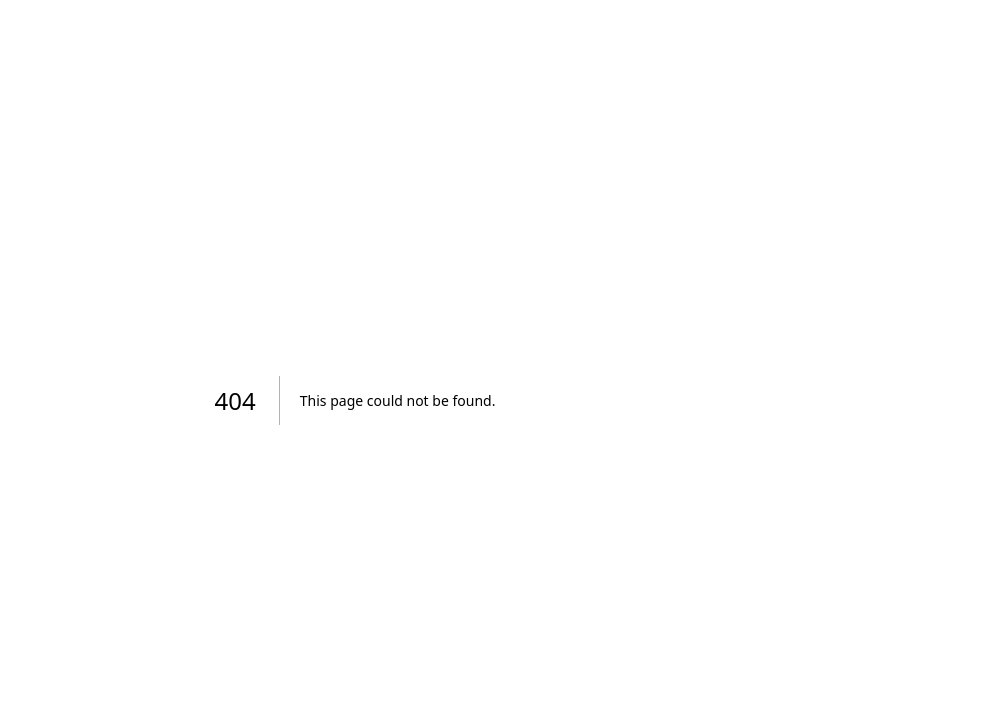
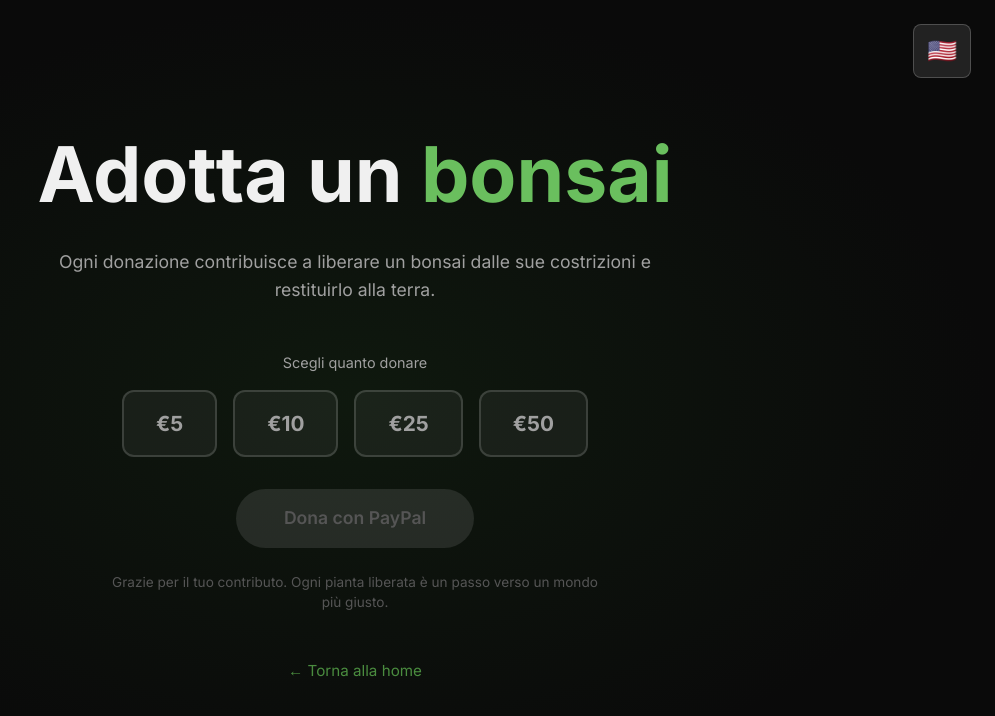
Before and after one commit to kaliterm404-dev/freedombonsai, a Next.js app: page /dona in a window 1280 px wide. Before the commit this address had no page. Shown: the top 716 px of the page, without its empty margins (285-1280 px from the left). Built offline with nearby package versions, Linux system fonts and the light colour scheme; a web font is replaced by a local one.

Commit message:
Add donation page, update button link, footer scroll to top

```diff
--- /dev/null
+++ b/app/dona/page.tsx
@@ -0,0 +1,135 @@
+"use client";
+
+import { useEffect, useRef, useState } from "react";
+import { gsap } from "gsap";
+import Link from "next/link";
+
+const texts = {
+  it: {
+    title: "Adotta un",
+    titleGreen: "bonsai",
+    subtitle: "Ogni donazione contribuisce a liberare un bonsai dalle sue costrizioni e restituirlo alla terra.",
+    amount: "Scegli quanto donare",
+    custom: "Importo personalizzato",
+    donate: "Dona con PayPal",
+    back: "← Torna alla home",
+    thanks: "Grazie per il tuo contributo. Ogni pianta liberata è un passo verso un mondo più giusto.",
+  },
+  en: {
+    title: "Adopt a",
+    titleGreen: "bonsai",
+    subtitle: "Every donation helps free a bonsai from its constraints and return it to the earth.",
+    amount: "Choose your donation",
+    custom: "Custom amount",
+    donate: "Donate with PayPal",
+    back: "← Back to home",
+    thanks: "Thank you for your contribution. Every freed plant is a step toward a more just world.",
+  },
+};
+
+export default function Dona() {
+  const ref = useRef<HTMLDivElement>(null);
+  const [lang, setLang] = useState<"it" | "en">("it");
+  const [selected, setSelected] = useState<number | null>(null);
+  const t = texts[lang];
+
+  useEffect(() => {
+    if (!ref.current) return;
+    gsap.fromTo(
+      ref.current.querySelectorAll(".fade-up"),
+      { opacity: 0, y: 30 },
+      { opacity: 1, y: 0, duration: 1, stagger: 0.15, ease: "power3.out", delay: 0.2 }
+    );
+  }, []);
+
+  useEffect(() => {
+    const stored = localStorage.getItem("fb-lang");
+    if (stored === "en") setLang("en");
+  }, []);
+
+  const amounts = [5, 10, 25, 50];
+
+  const handleDonate = () => {
+    if (!selected) return;
+    const paypalUrl = `https://www.paypal.com/donate/?business=infofreedombonsai@gmail.com&amount=${selected}&currency_code=EUR&item_name=FreedomBonsai+-+Adotta+un+bonsai`;
+    window.open(paypalUrl, "_blank");
+  };
+
+  return (
+    <div ref={ref} style={{ minHeight: "100vh", display: "flex", flexDirection: "column", alignItems: "center", justifyContent: "center", padding: "2rem", position: "relative", background: "#0a0a0a" }}>
+      <div style={{ position: "absolute", inset: 0, background: "radial-gradient(ellipse at center, rgba(26,58,24,0.3) 0%, transparent 70%)" }} />
+
+      {/* LANGUAGE TOGGLE */}
+      <button
+        onClick={() => { const next = lang === "it" ? "en" : "it"; setLang(next); localStorage.setItem("fb-lang", next); }}
+        style={{ position: "fixed", top: "1.5rem", right: "1.5rem", zIndex: 100, background: "rgba(255,255,255,0.1)", border: "1px solid rgba(255,255,255,0.2)", borderRadius: "8px", padding: "0.5rem 0.8rem", cursor: "pointer", fontSize: "1.5rem", backdropFilter: "blur(10px)" }}
+      >
+        {lang === "it" ? "🇺🇸" : "🇮🇹"}
+      </button>
+
+      <h1 className="fade-up" style={{ fontFamily: "var(--font-serif)", fontSize: "clamp(2.5rem, 6vw, 5rem)", fontWeight: 700, textAlign: "center", marginBottom: "1rem", position: "relative" }}>
+        {t.title} <span style={{ color: "#6abf5e" }}>{t.titleGreen}</span>
+      </h1>
+
+      <p className="fade-up" style={{ color: "#a0a0a0", fontSize: "1.1rem", textAlign: "center", maxWidth: "600px", lineHeight: 1.6, marginBottom: "3rem", position: "relative" }}>
+        {t.subtitle}
+      </p>
+
+      <p className="fade-up" style={{ color: "#a0a0a0", fontSize: "0.9rem", marginBottom: "1rem", position: "relative" }}>
+        {t.amount}
+      </p>
+
+      <div className="fade-up" style={{ display: "flex", gap: "1rem", marginBottom: "2rem", flexWrap: "wrap", justifyContent: "center", position: "relative" }}>
+        {amounts.map((a) => (
+          <button
+            key={a}
+            onClick={() => setSelected(a)}
+            style={{
+              padding: "1rem 2rem",
+              fontSize: "1.3rem",
+              fontWeight: 700,
+              borderRadius: "12px",
+              border: selected === a ? "2px solid #6abf5e" : "2px solid rgba(255,255,255,0.15)",
+              background: selected === a ? "rgba(74,140,63,0.2)" : "rgba(255,255,255,0.05)",
+              color: selected === a ? "#6abf5e" : "#a0a0a0",
+              cursor: "pointer",
+              transition: "all 0.3s",
+              minWidth: "80px",
+            }}
+          >
+            €{a}
+          </button>
+        ))}
+      </div>
+
+      <button
+        className="fade-up"
+        onClick={handleDonate}
+        disabled={!selected}
+        style={{
+          padding: "1rem 3rem",
+          background: selected ? "#4a8c3f" : "rgba(255,255,255,0.1)",
+          color: selected ? "#fff" : "#555",
+          fontSize: "1.1rem",
+          fontWeight: 600,
+          borderRadius: "50px",
+          border: "none",
+          cursor: selected ? "pointer" : "not-allowed",
+          transition: "all 0.3s",
+          position: "relative",
+          marginBottom: "1.5rem",
+        }}
+      >
+        {t.donate}
+      </button>
+
+      <p className="fade-up" style={{ color: "#555", fontSize: "0.85rem", textAlign: "center", maxWidth: "500px", position: "relative", marginBottom: "3rem" }}>
+        {t.thanks}
+      </p>
+
+      <Link href="/" className="fade-up" style={{ color: "#4a8c3f", textDecoration: "none", fontSize: "0.95rem", position: "relative" }}>
+        {t.back}
+      </Link>
+    </div>
+  );
+}
--- a/app/page.tsx
+++ b/app/page.tsx
@@ -377,7 +377,7 @@ export default function Home() {
           <p className="fade-up" style={{ color: "#ffffff", fontSize: "1.2rem", lineHeight: 1.8, marginBottom: "3rem", fontWeight: 600 }}>
             {t.support3}
           </p>
-          <a className="fade-up" href="#" style={{ display: "inline-block", padding: "1rem 3rem", background: "#4a8c3f", color: "#ffffff", fontSize: "1.1rem", fontWeight: 600, borderRadius: "50px", textDecoration: "none", transition: "all 0.3s" }}>
+          <a className="fade-up" href="/dona" style={{ display: "inline-block", padding: "1rem 3rem", background: "#4a8c3f", color: "#ffffff", fontSize: "1.1rem", fontWeight: 600, borderRadius: "50px", textDecoration: "none", transition: "all 0.3s" }}>
             {t.supportBtn}
           </a>
         </div>
@@ -385,7 +385,10 @@ export default function Home() {
 
       {/* FOOTER */}
       <footer style={{ padding: "3rem 2rem", borderTop: "1px solid rgba(255,255,255,0.1)", textAlign: "center" }}>
-        <div style={{ fontFamily: "var(--font-serif)", fontSize: "1.3rem", marginBottom: "1rem" }}>
+        <div
+          onClick={() => window.scrollTo({ top: 0, behavior: "smooth" })}
+          style={{ fontFamily: "var(--font-serif)", fontSize: "1.3rem", marginBottom: "1rem", cursor: "pointer", transition: "opacity 0.3s" }}
+        >
           <span style={{ color: "#6abf5e" }}>Freedom</span>Bonsai
         </div>
         <p style={{ color: "#a0a0a0", fontSize: "0.9rem" }}>
```
